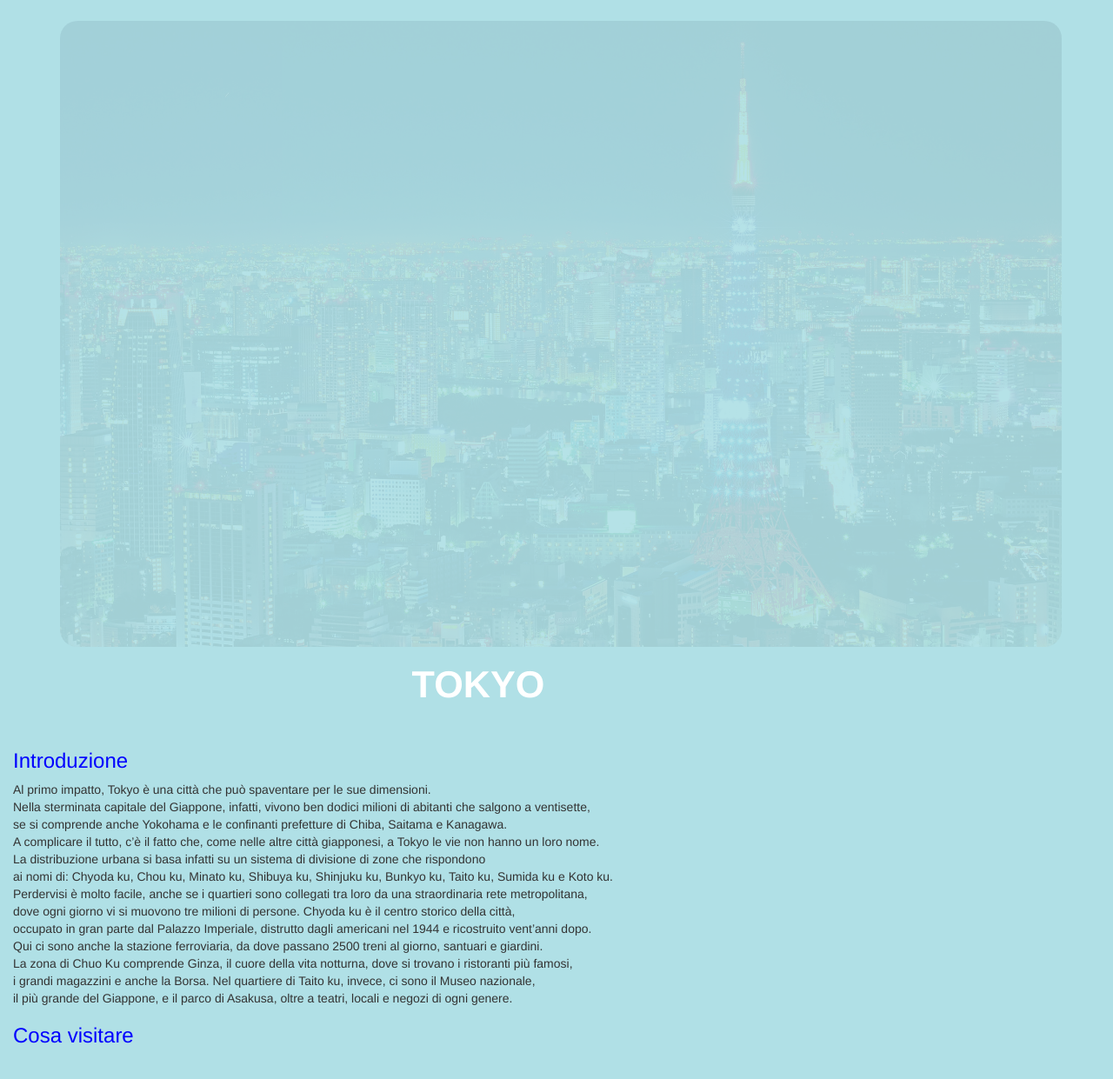
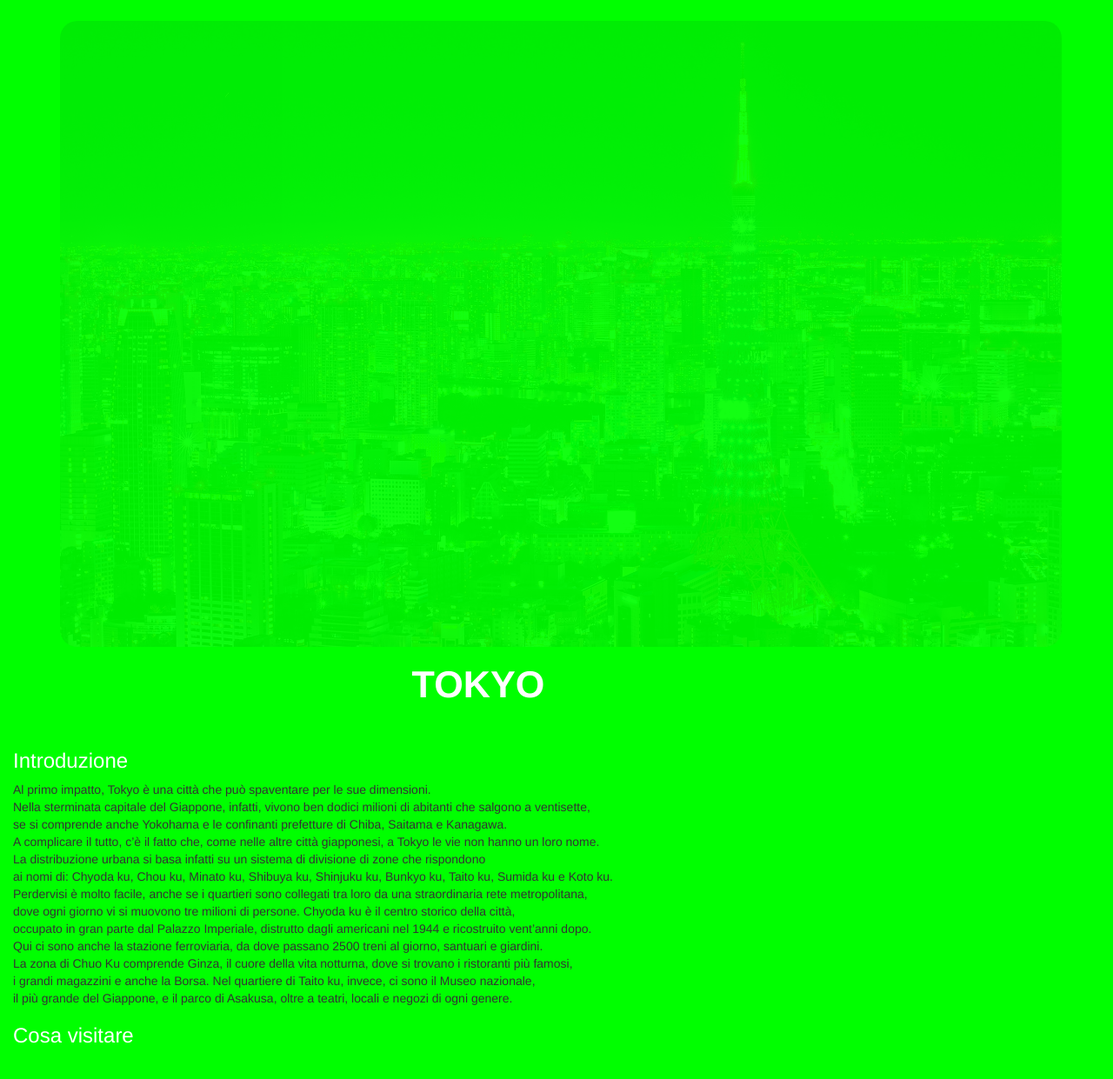
Before and after one commit to broccalisa/tokyo, a plain HTML site: page index.html in a window 1280 px wide. Shown: the part 57-1298 px from the top of the page at 87% size. Drawn offline with nearby package versions, Linux system fonts and the light colour scheme.

Commit message:
Update index.html

```diff
--- a/index.html
+++ b/index.html
@@ -6,7 +6,7 @@
     <title>Tokyo</title>
     <meta name="viewport" content="width=device-width">
   </head>
- <body style="background-color:powderblue">
+ <body style="background-color:lime">
 
 <div class="container-fluid">
 	<div class="row">
@@ -74,7 +74,7 @@
 </center>
 <br>
 <h3>
-	<font color="blue">
+	<font color="white">
 		Introduzione
 	</font>
 </h3>
@@ -94,7 +94,7 @@
 	il più grande del Giappone, e il parco di Asakusa, oltre a teatri, locali e negozi di ogni genere.
 </p>
 <h3>
-	<font color="blue">
+	<font color="white">
 		Cosa visitare
 	</font>
 </h3>
```
